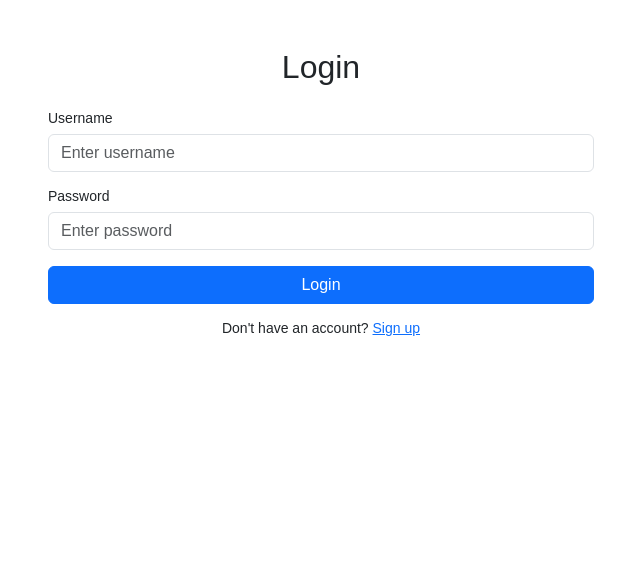
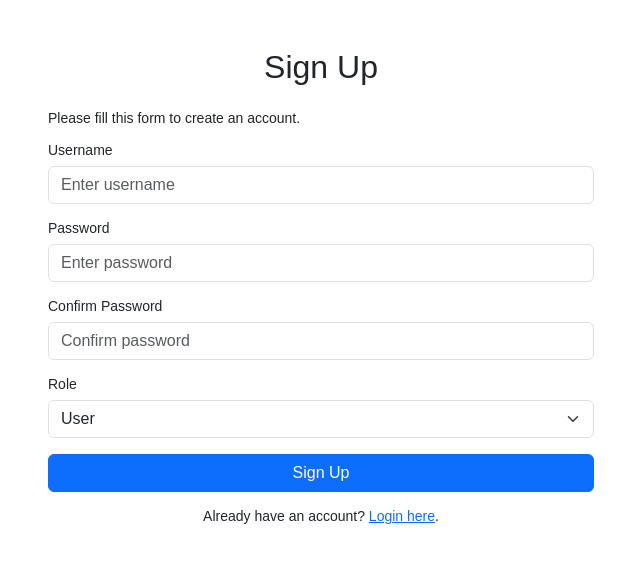
Before and after one commit to Tedeyy/it38c-lab, a PHP site: page /register.php in a window 1280 px wide. Shown: the top 563 px of the page, without its empty margins (319-959 px from the left). Run offline with PHP 8.4, Linux system fonts and the light colour scheme.

Commit message:
fixed register.php

```diff
--- a/register.php
+++ b/register.php
@@ -1,45 +1,22 @@
 <?php
-// Initialize the session
-session_start();
-
-// Check if the user is already logged in, if yes then redirect them to the appropriate page
-if (isset($_SESSION["loggedin"]) && $_SESSION["loggedin"] === true) {
-    if ($_SESSION["user_type"] === "admin") {
-        header("location: /admin/dashboard.php");
-    } else {
-        header("location: /user/home.php");
-    }
-    exit;
-}
-
 // Include config file
 require_once "./db/config.php";
 
 // Define variables and initialize with empty values
-$username = $password = "";
-$username_err = $password_err = $login_err = "";
+$username = $password = $confirm_password = $user_type = "";
+$username_err = $password_err = $confirm_password_err = "";
 
 // Processing form data when form is submitted
 if ($_SERVER["REQUEST_METHOD"] == "POST") {
 
-    // Check if username is empty
+    // Validate username
     if (empty(trim($_POST["username"]))) {
-        $username_err = "Please enter username.";
+        $username_err = "Please enter a username.";
+    } elseif (!preg_match('/^[a-zA-Z0-9_]+$/', trim($_POST["username"]))) {
+        $username_err = "Username can only contain letters, numbers, and underscores.";
     } else {
-        $username = trim($_POST["username"]);
-    }
-
-    // Check if password is empty
-    if (empty(trim($_POST["password"]))) {
-        $password_err = "Please enter your password.";
-    } else {
-        $password = trim($_POST["password"]);
-    }
-
-    // Validate credentials
-    if (empty($username_err) && empty($password_err)) {
         // Prepare a select statement
-        $sql = "SELECT id, username, password, user_type FROM users WHERE username = :username";
+        $sql = "SELECT id FROM users WHERE username = :username";
 
         if ($stmt = $pdo->prepare($sql)) {
             // Bind variables to the prepared statement as parameters
@@ -50,53 +27,67 @@ if ($_SERVER["REQUEST_METHOD"] == "POST") {
 
             // Attempt to execute the prepared statement
             if ($stmt->execute()) {
-                // Check if username exists, if yes then verify password
                 if ($stmt->rowCount() == 1) {
-                    if ($row = $stmt->fetch()) {
-                        $id = $row["id"];
-                        $username = $row["username"];
-                        $hashed_password = $row["password"];
-                        $db_user_type = $row["user_type"];
-
-                        if (password_verify($password, $hashed_password)) {
-                            // Password is correct, so start a new session
-                            session_start();
-
-                            // Store data in session variables
-                            $_SESSION["loggedin"] = true;
-                            $_SESSION["id"] = $id;
-                            $_SESSION["username"] = $username;
-                            $_SESSION["user_type"] = $db_user_type;
-
-                            // Update last login time
-                            $update_sql = "UPDATE users SET last_login = NOW() WHERE id = :id";
-                            if ($update_stmt = $pdo->prepare($update_sql)) {
-                                $update_stmt->bindParam(":id", $id, PDO::PARAM_INT);
-                                $update_stmt->execute();
+                    $username_err = "This username is already taken.";
+                } else {
+                    $username = trim($_POST["username"]);
+                }
+            } else {
+                echo "Oops! Something went wrong. Please try again later.";
             }
 
-                            // Log the login attempt
-                            $log_sql = "INSERT INTO login_logs (user_id, login_time) VALUES (:user_id, NOW())";
-                            if ($log_stmt = $pdo->prepare($log_sql)) {
-                                $log_stmt->bindParam(":user_id", $id, PDO::PARAM_INT);
-                                $log_stmt->execute();
+            // Close statement
+            unset($stmt);
+        }
     }
 
-                            // Redirect user based on user type
-                            if ($db_user_type === "admin") {
-                                header("location: /admin/dashboard.php");
+    // Validate password
+    if (empty(trim($_POST["password"]))) {
+        $password_err = "Please enter a password.";
+    } elseif (strlen(trim($_POST["password"])) < 6) {
+        $password_err = "Password must have at least 6 characters.";
     } else {
-                                header("location: /user/home.php");
+        $password = trim($_POST["password"]);
     }
+
+    // Validate confirm password
+    if (empty(trim($_POST["confirm_password"]))) {
+        $confirm_password_err = "Please confirm password.";
     } else {
-                            // Password is not valid, display a generic error message
-                            $login_err = "Invalid username or password.";
+        $confirm_password = trim($_POST["confirm_password"]);
+        if (empty($password_err) && ($password != $confirm_password)) {
+            $confirm_password_err = "Password did not match.";
         }
     }
+
+    // Validate user type
+    if (empty(trim($_POST["user_type"]))) {
+        $user_type_err = "Please select a role.";
     } else {
-                    // Username doesn't exist, display a generic error message
-                    $login_err = "Invalid username or password.";
+        $user_type = trim($_POST["user_type"]);
     }
+
+    // Check input errors before inserting in database
+    if (empty($username_err) && empty($password_err) && empty($confirm_password_err) && empty($user_type_err)) {
+
+        // Prepare an insert statement
+        $sql = "INSERT INTO users (username, password, user_type) VALUES (:username, :password, :user_type)";
+
+        if ($stmt = $pdo->prepare($sql)) {
+            // Bind variables to the prepared statement as parameters
+            $stmt->bindParam(":username", $param_username, PDO::PARAM_STR);
+            $stmt->bindParam(":password", $param_password, PDO::PARAM_STR);
+            $stmt->bindParam(":user_type", $param_user_type, PDO::PARAM_STR);
+
+            // Set parameters
+            $param_username = $username;
+            $param_password = password_hash($password, PASSWORD_DEFAULT); // Creates a password hash
+            $param_user_type = $user_type;
+
+            // Attempt to execute the prepared statement
+            if ($stmt->execute()) {
+                // Redirect to login page
+                header("location: index.php");
             } else {
                 echo "Oops! Something went wrong. Please try again later.";
             }
@@ -115,38 +106,61 @@ if ($_SERVER["REQUEST_METHOD"] == "POST") {
 <html lang="en">
 <head>
     <meta charset="UTF-8">
-    <title>Login</title>
+    <title>Sign Up</title>
     <link href="https://cdn.jsdelivr.net/npm/bootstrap@5.3.0/dist/css/bootstrap.min.css" rel="stylesheet">
     <style>
         body { font: 14px sans-serif; }
         .wrapper { width: 360px; padding: 20px; margin: 0 auto; margin-top: 50px; }
     </style>
+    <script>
+        function toggleForms() {
+            const loginForm = document.getElementById('loginForm');
+            const signupForm = document.getElementById('signupForm');
+            if (loginForm.style.display === 'none') {
+                loginForm.style.display = 'block';
+                signupForm.style.display = 'none';
+            } else {
+                loginForm.style.display = 'none';
+                signupForm.style.display = 'block';
+            }
+        }
+    </script>
 </head>
 <body>
     <div class="container mt-5">
         <div class="row justify-content-center">
             <div class="col-md-6">
-                <!-- Login Form -->
-                <div id="loginForm" class="mb-5">
-                    <h2 class="text-center mb-4">Login</h2>
-                    <?php
-                    if (!empty($login_err)) {
-                        echo '<div class="alert alert-danger">' . $login_err . '</div>';
-                    }
-                    ?>
+                <!-- Signup Form -->
+                <div id="signupForm">
+                    <h2 class="text-center mb-4">Sign Up</h2>
+                    <p>Please fill this form to create an account.</p>
                     <form action="<?php echo htmlspecialchars($_SERVER["PHP_SELF"]); ?>" method="post">
                         <div class="mb-3">
-                            <label for="loginUsername" class="form-label">Username</label>
-                            <input type="text" name="username" class="form-control <?php echo (!empty($username_err)) ? 'is-invalid' : ''; ?>" id="loginUsername" placeholder="Enter username" value="<?php echo $username; ?>">
+                            <label for="signupUsername" class="form-label">Username</label>
+                            <input type="text" name="username" class="form-control <?php echo (!empty($username_err)) ? 'is-invalid' : ''; ?>" id="signupUsername" placeholder="Enter username" value="<?php echo $username; ?>">
                             <span class="invalid-feedback"><?php echo $username_err; ?></span>
                         </div>
                         <div class="mb-3">
-                            <label for="loginPassword" class="form-label">Password</label>
-                            <input type="password" name="password" class="form-control <?php echo (!empty($password_err)) ? 'is-invalid' : ''; ?>" id="loginPassword" placeholder="Enter password">
+                            <label for="signupPassword" class="form-label">Password</label>
+                            <input type="password" name="password" class="form-control <?php echo (!empty($password_err)) ? 'is-invalid' : ''; ?>" id="signupPassword" placeholder="Enter password">
                             <span class="invalid-feedback"><?php echo $password_err; ?></span>
                         </div>
-                        <button type="submit" class="btn btn-primary w-100">Login</button>
-                        <p class="text-center mt-3">Don't have an account? <a href="register.php">Sign up</a></p>
+                        <div class="mb-3">
+                            <label for="signupConfirmPassword" class="form-label">Confirm Password</label>
+                            <input type="password" name="confirm_password" class="form-control <?php echo (!empty($confirm_password_err)) ? 'is-invalid' : ''; ?>" id="signupConfirmPassword" placeholder="Confirm password">
+                            <span class="invalid-feedback"><?php echo $confirm_password_err; ?></span>
+                        </div>
+                        <div class="mb-3">
+                            <label for="signupRole" class="form-label">Role</label>
+                            <select class="form-select" id="signupRole" name="user_type">
+                                <option value="user">User</option>
+                                <option value="admin">Admin</option>
+                            </select>
+                        </div>
+                        <div class="mb-3">
+                            <button type="submit" class="btn btn-primary w-100">Sign Up</button>
+                        </div>
+                        <p class="text-center mt-3">Already have an account? <a href="index.php">Login here</a>.</p>
                     </form>
                 </div>
             </div>
```
Lines whose indentation alone changed are shown as unchanged.
